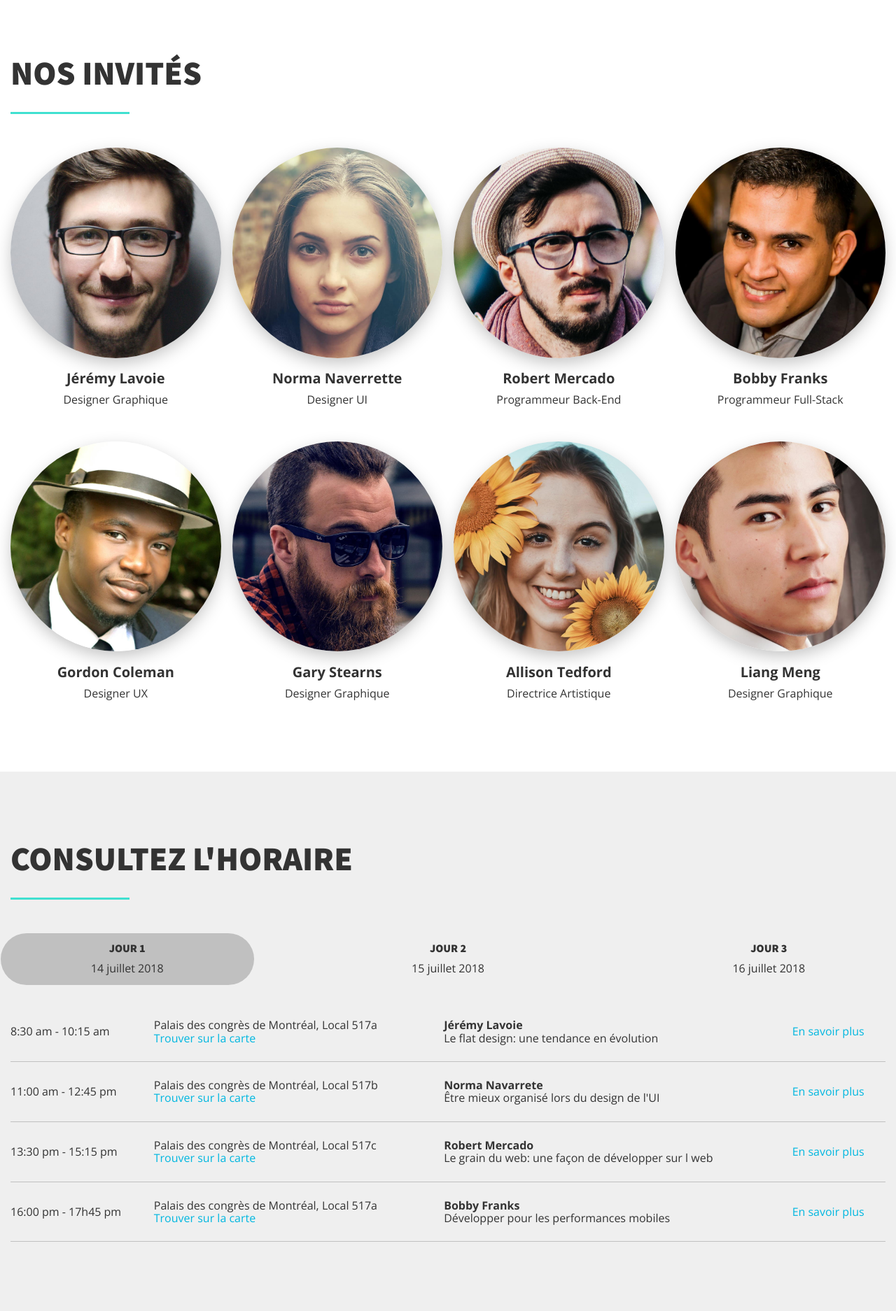
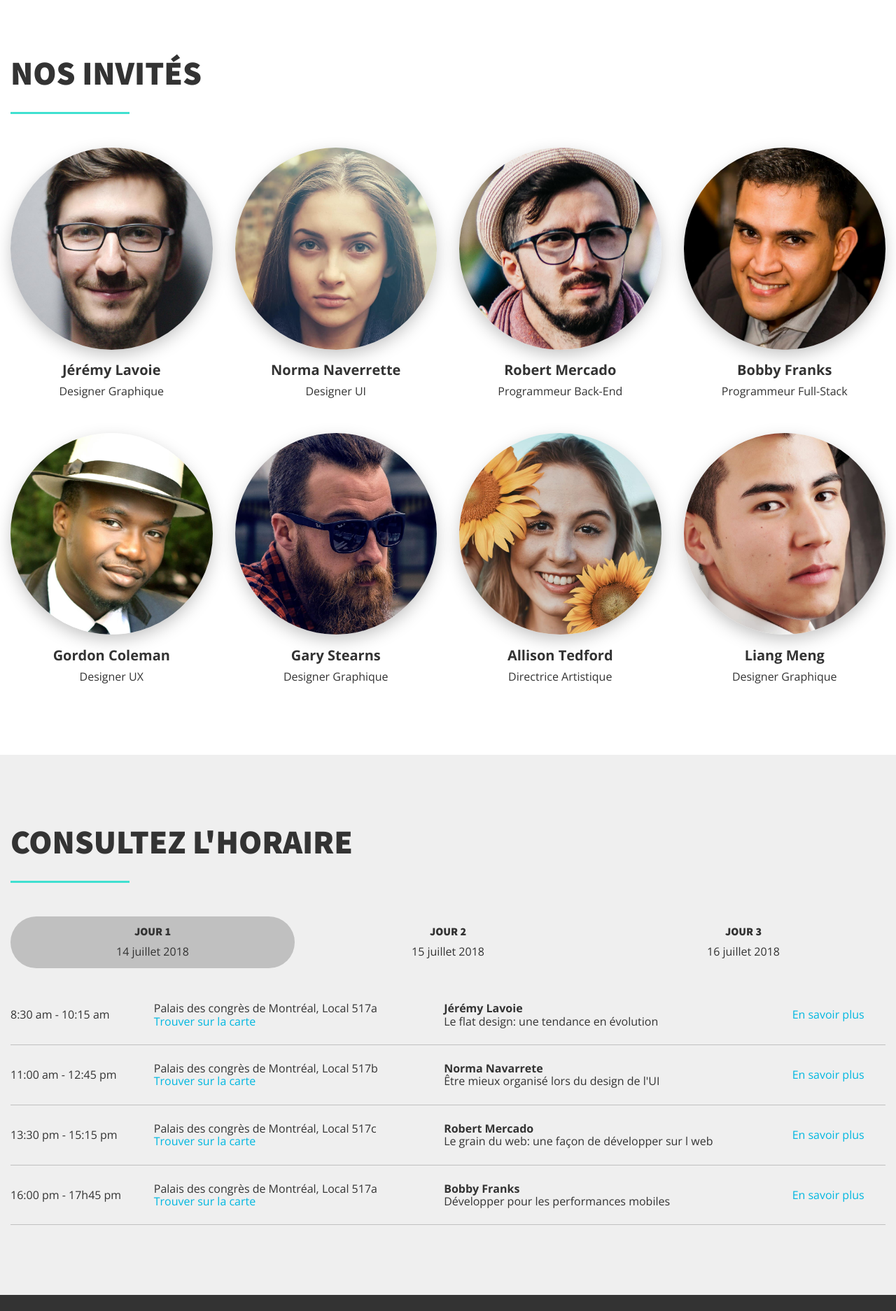
Before and after one commit to AlexandreStang/2018_convention_web, a PHP site: page /programmation.html in a window 1280 px wide. Shown: the part 90-1964 px from the top of the page at 70% size. Run offline with PHP 8.4, Linux system fonts and the light colour scheme; some web fonts are replaced.

Commit message:
Updated the programming dates to use grids

```diff
--- a/scss/elements/_invites.scss
+++ b/scss/elements/_invites.scss
@@ -3,7 +3,7 @@
 .invites .invites-liste {
   display: grid;
   grid-template-columns: repeat(4, 1fr);
-  gap: 48px 16px;
+  gap: 48px 32px;
 }
 
 .invites .invites-liste > div {
--- a/style.css
+++ b/style.css
@@ -613,16 +613,15 @@ h4, h5, h6 {
 }
 
 .programmation .programmation-dates {
-  display: flex;
-  flex-direction: row;
-  justify-content: center;
+  display: grid;
+  grid-template-columns: repeat(3, 1fr);
+  gap: 16px;
   text-align: center;
   margin-bottom: 24px;
 }
 
 .programmation .programmation-dates div {
   padding: 12px 48px;
-  margin: 0 48px;
   min-width: 28.9855%;
   border-radius: 100px;
   cursor: pointer;
@@ -674,6 +673,11 @@ h4, h5, h6 {
   display: block;
 }
 
+@media screen and (max-width: 500px) {
+  .programmation .programmation-dates {
+    grid-template-columns: repeat(1, 1fr);
+  }
+}
 @media screen and (max-width: 768px) {
   .page {
     margin-top: 40px;
@@ -714,7 +718,7 @@ h4, h5, h6 {
 .invites .invites-liste {
   display: grid;
   grid-template-columns: repeat(4, 1fr);
-  gap: 48px 16px;
+  gap: 48px 32px;
 }
 
 .invites .invites-liste > div {
```
Also changed, not shown: scss/elements/_programmation.scss (+8 -5 lines), 1 other file.
